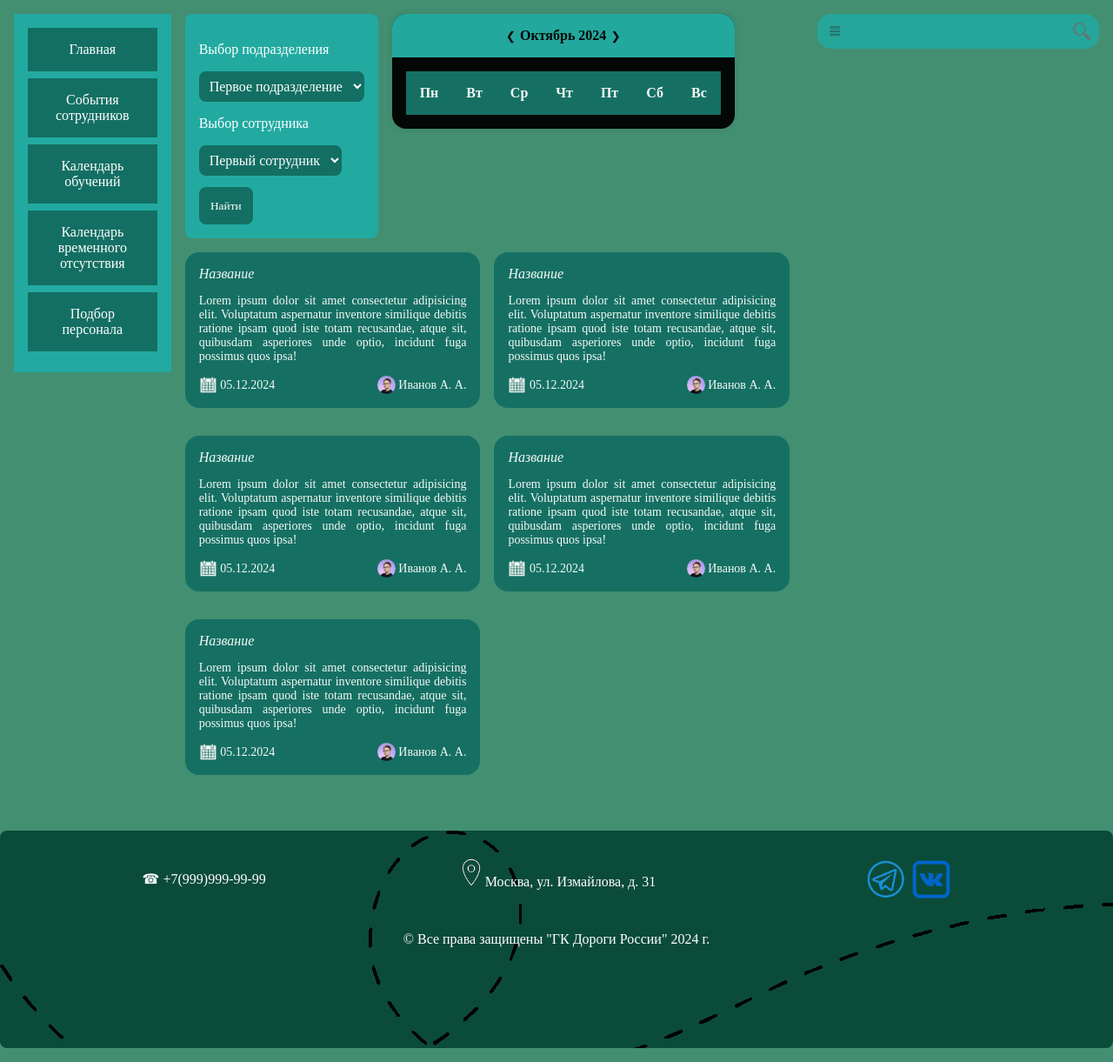
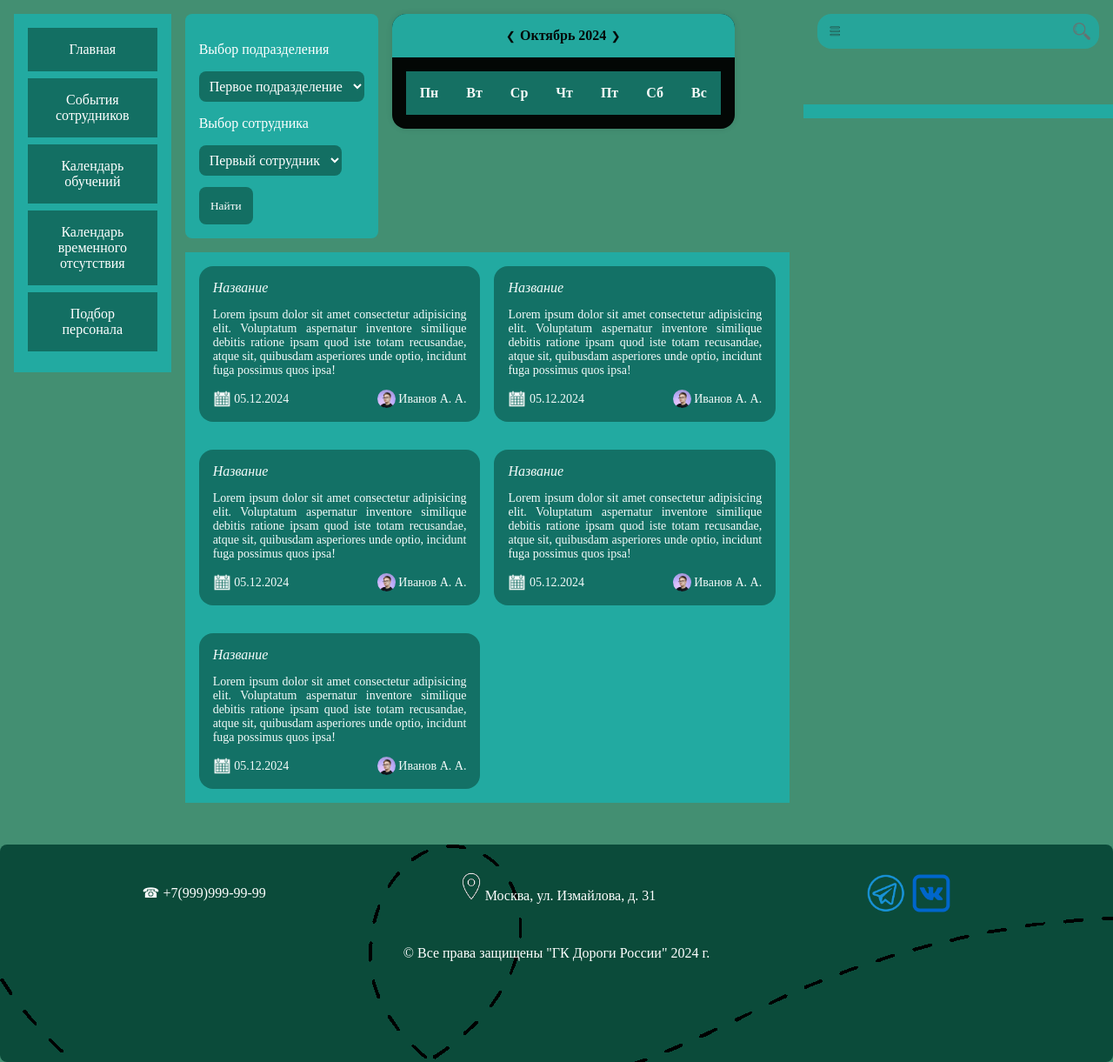
Before and after one commit to Annddreyy/site, a Flask app: template templates/clients-events.html in a window 1280 px wide. Shown: the part 96-1317 px from the top of the page at 87% size. Run offline with Flask 3, Linux system fonts and the light colour scheme; the template is opened without the code that fills it, so the values that code supplies are empty; parts of the project's set-up code (start-up, migrations or seed data) failed here and were passed over; some web fonts are replaced.

Commit message:
Fix news and events block

```diff
--- a/static/styles/events.css
+++ b/static/styles/events.css
@@ -11,6 +11,10 @@
 .all-events {
     display: grid;
     grid-template-columns: 1fr 1fr;
+    background-color: #22aaa1;
+    margin-right: 1em;
+    margin-top: 1em;
+    padding-left: 1em;
 }
 
 .one-event {
--- a/static/styles/news.css
+++ b/static/styles/news.css
@@ -11,6 +11,9 @@
 
 .news {
     margin-top: 4em;
+    background-color: #22aaa1;
+    padding-top: 0.5em;
+    padding-bottom: 0.5em;
 }
 
 .search-form {
```
